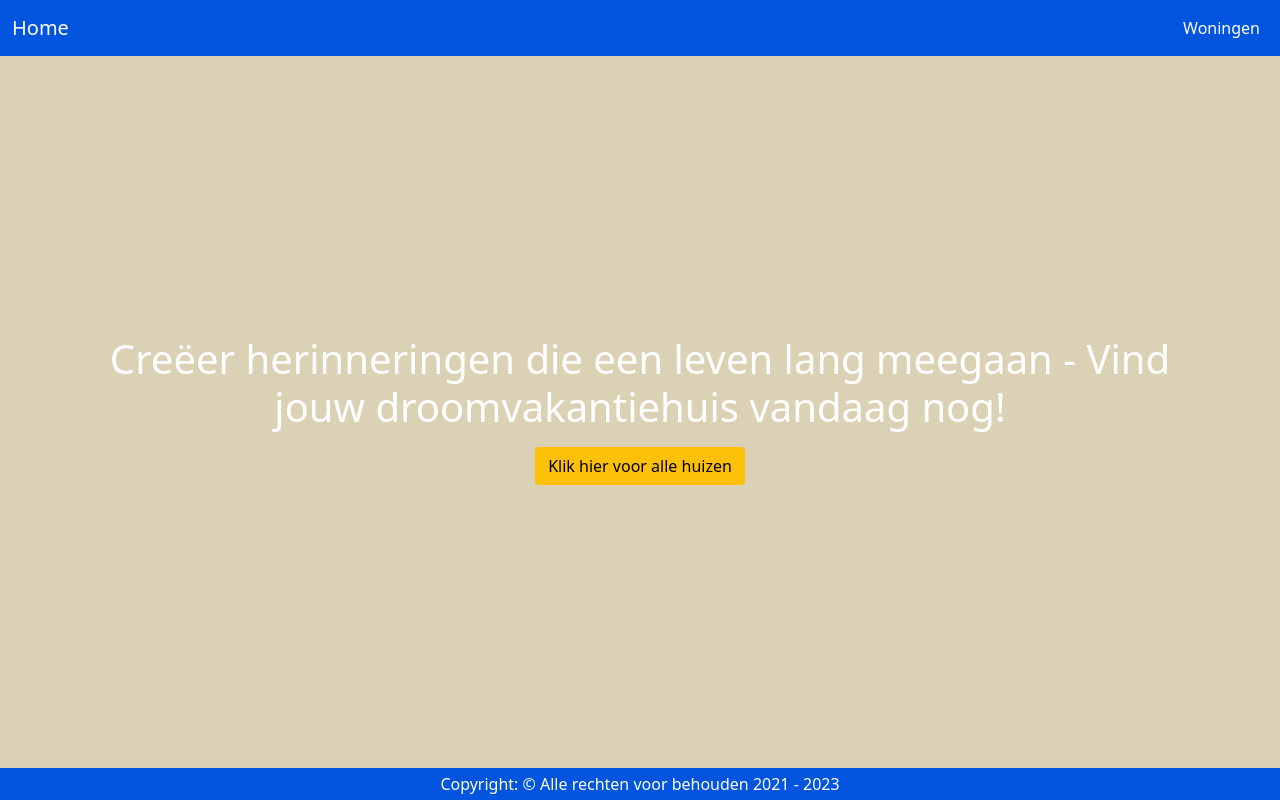
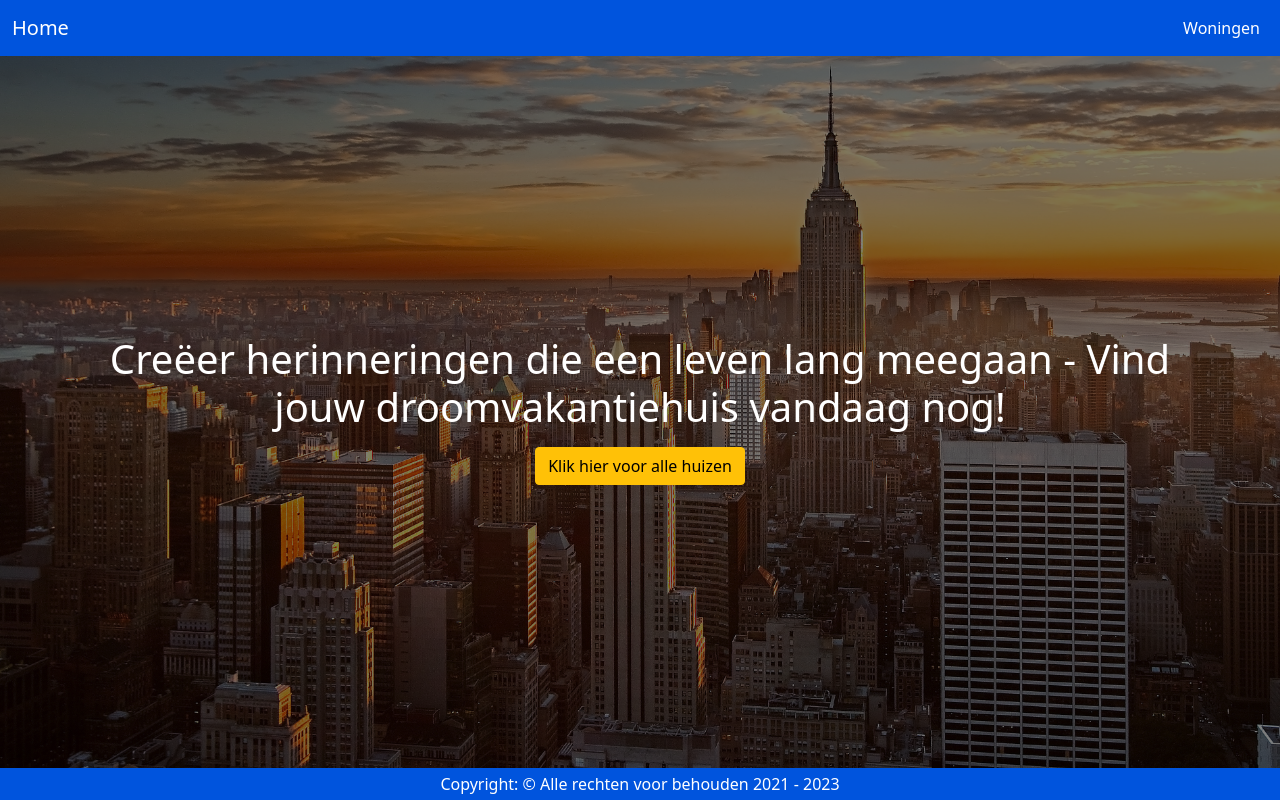
Before and after one commit to Twan043/Vakantie-Woningen, a PHP site: page / in a window 1280 px wide. Run offline with PHP 8.4, Linux system fonts and the light colour scheme.

Commit message:
Add files via upload

```diff
--- a/style.css
+++ b/style.css
@@ -21,6 +21,14 @@
     background-color: #0054DD !important;
 }
 
+#indexBody {
+    background-size: cover !important;
+    background-repeat: no-repeat !important;
+    background-attachment: fixed !important;
+    background-position: center !important;
+    background-image: linear-gradient(to bottom, rgba(0, 0, 0, 0.5), rgba(0, 0, 0, 0.5)), url(background_image.jpg) !important;
+}
+
 @media only screen and (max-width: 425px) {
     .responsive-display-none-self {
         display: none !important;
```
